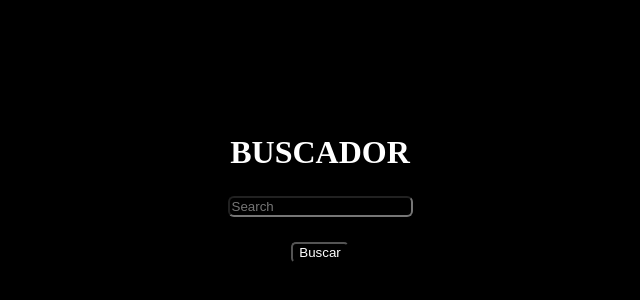
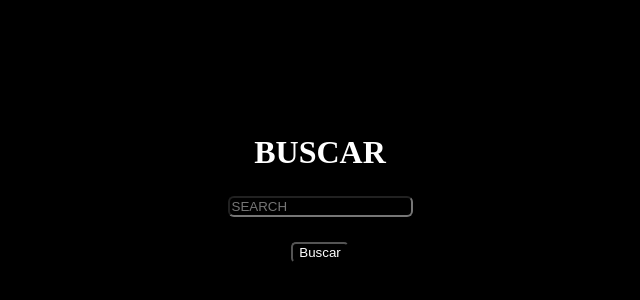
Before and after one commit to juanalvarezsaravia/ENTEGABLE-BIOS, a React (Vite) app: page / in a window 1280 px wide. Shown: the part 222-522 px from the top of the page, without its empty margins (320-960 px from the left). Built offline with nearby package versions, Linux system fonts and the light colour scheme.

Commit message:
entregable

```diff
--- a/src/components/Details.jsx
+++ b/src/components/Details.jsx
@@ -31,7 +31,7 @@ const Details = () => {
 
   return (
     <div className='Details'>
-      <h2>Detalles</h2>
+      <h2>DETALLES</h2>
       <h3>{repoDetails.name}</h3>
       <p>{repoDetails.description}</p>
       <p>Estrellas: {repoDetails.stargazers_count}</p>
--- a/src/components/Search.jsx
+++ b/src/components/Search.jsx
@@ -3,7 +3,8 @@ import { useNavigate } from 'react-router-dom';
 import axios from 'axios';
 import { SearchContext } from '../SearchContext';
 
-function Search() {
+
+const Search = () => {
   const [query, setQuery] = useState('');
   const navigate = useNavigate();
   const { setResults } = useContext(SearchContext);
@@ -22,10 +23,10 @@ function Search() {
 
   return (
     <div className='Search'>
-      <h1>BUSCADOR</h1>
+      <h1>BUSCAR</h1>
       <input
         type="text"
-        placeholder="Search"
+        placeholder="SEARCH "
         value={query}
         onChange={(e) => setQuery(e.target.value)}
       />
```
